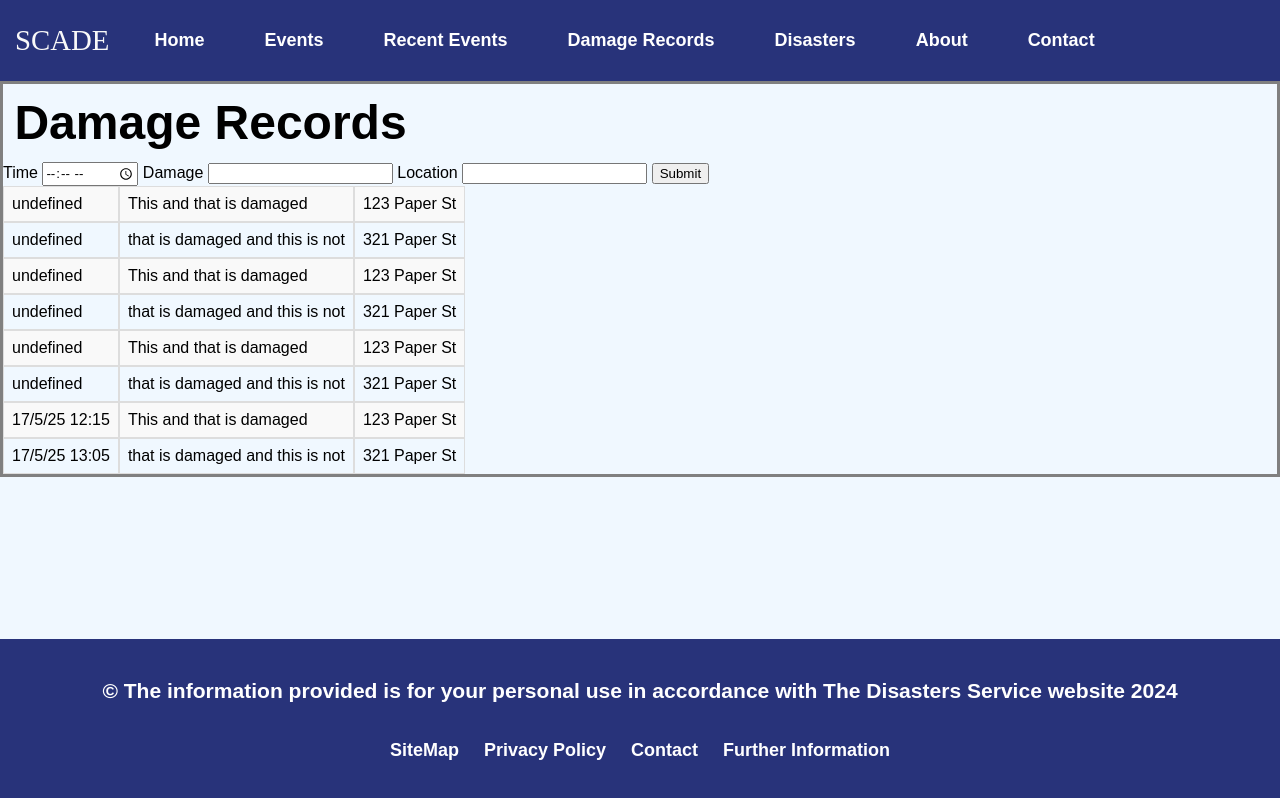
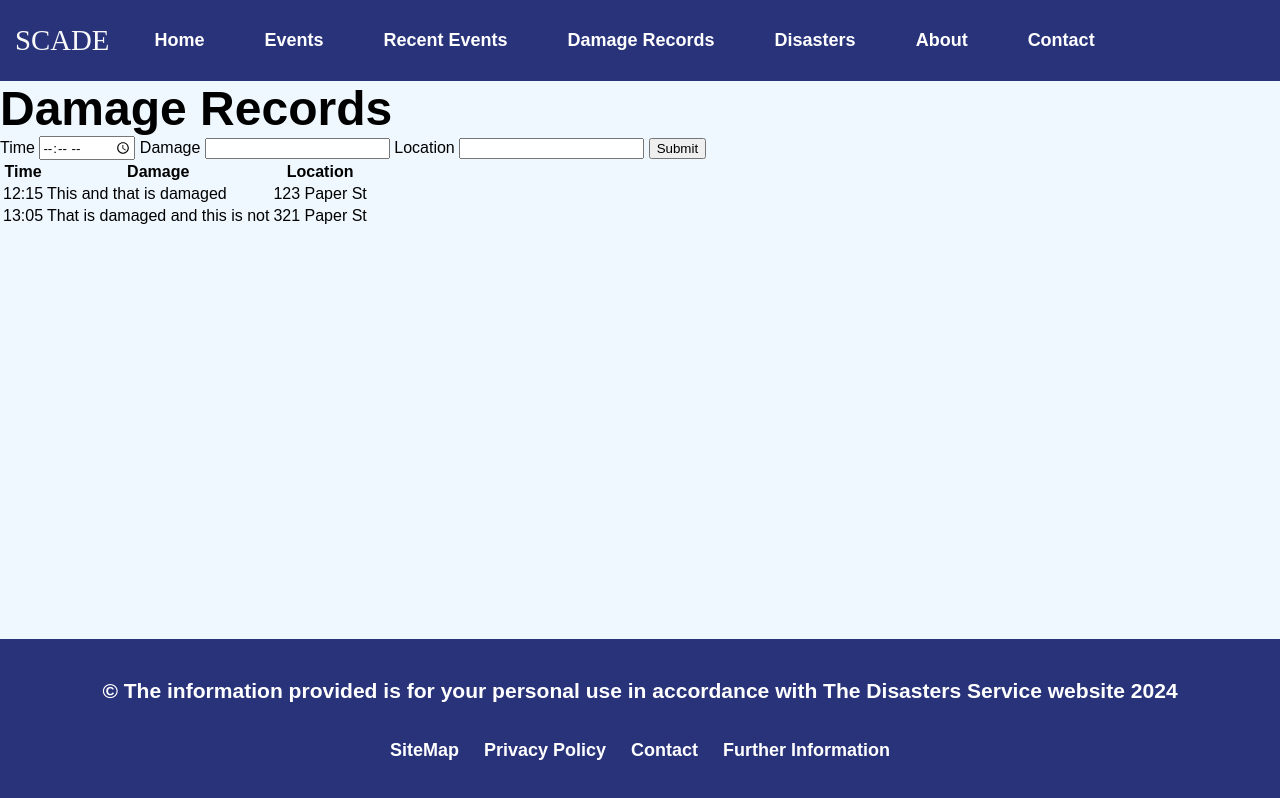
Before and after one commit to BIT-Studio-3/group-project-25-1-scade, a SvelteKit app: page /damage in a window 1280 px wide. Built offline with nearby package versions, Linux system fonts and the light colour scheme.

Commit message:
created working backend for damage records

```diff
--- a/src/routes/(app)/damage/+page.server.js
+++ /dev/null
@@ -1,25 +0,0 @@
-export const actions = {
-  report: async ({ cookies, request }) => {
-      const data = await request.formData();
-      const time = data.get('time');
-      const details = data.get('details');
-      const location = data.get('location');
-  }
-}
-
-export async function load ({}){
-
-
-
-return {data : [
-  { damage: 'This and that is damaged', location: '123 Paper St'},
-  { damage: 'that is damaged and this is not', location: '321 Paper St'},
-  { damage: 'This and that is damaged', location: '123 Paper St'},
-  { damage: 'that is damaged and this is not', location: '321 Paper St'},
-  { damage: 'This and that is damaged', location: '123 Paper St'},
-  { damage: 'that is damaged and this is not', location: '321 Paper St'},
-  { damage: 'This and that is damaged', location: '123 Paper St', time: '17/5/25 12:15'},
-  { damage: 'that is damaged and this is not', location: '321 Paper St',time: '17/5/25 13:05'}
-]
-  }
-}
--- a/src/routes/(app)/damage/+page.svelte
+++ b/src/routes/(app)/damage/+page.svelte
@@ -1,83 +1,89 @@
+<svelte:head>
+    <title>Damage Records Database</title>
+</svelte:head>
 <script>
+  import { onMount } from 'svelte';
+  import Header from '$lib/Header.svelte';
 
-  import Header from '$lib/Header.svelte';
-  export let data;
-  let damages = data.data;
-  console.log(damages);
+  let damages = [];
+  let time = '';
+  let damage = '';
+  let location = '';
+  let error = '';
 
+  // Fetch damage records from the API
+  async function fetchDamages() {
+    const res = await fetch('/damage');
+    damages = await res.json();
+  }
+
+  // Submit a new damage report via the API
+  async function submitDamage() {
+    const res = await fetch('/damage', {
+      method: 'POST',
+      headers: { 'Content-Type': 'application/json' },
+      body: JSON.stringify({ time, damage, location })
+    });
+
+    if (res.status === 201) {
+      await fetchDamages();
+      time = '';
+      damage = '';
+      location = '';
+      error = '';
+    } else {
+      const data = await res.json();
+      error = data.message || data.error;
+    }
+  }
+
+  // On page load, fetch the damage records
+  onMount(fetchDamages);
 </script>
 
-<body>
 <div class="top-of-body">
   <h2><Header headingTitle="Damage Records" /></h2>
 
-    <div class ="center-table">
-    <form method="POST" action="?/report">
+  <div class="center-table">
+    <form on:submit|preventDefault={submitDamage}>
       <label>
         Time
-      <input name="time" type="time">
+        <input bind:value={time} type="time" required />
       </label>
 
       <label>
         Damage
-    <input name="details" type="string">
+        <input bind:value={damage} type="text" required />
       </label>
 
       <label>
         Location
-    <input name="location" type="string">
+        <input bind:value={location} type="text" required />
       </label>
 
-
-
-      <button formaction="?/report">Submit</button>
+      <button type="submit">Submit</button>
+      {#if error}
+        <p style="color:red">{error}</p>
+      {/if}
     </form>
 
-      {#each damages as { damage, location, time}}
+    <table>
+      <thead>
+        <tr>
+          <th>Time</th>
+          <th>Damage</th>
+          <th>Location</th>
+        </tr>
+      </thead>
+      <tbody>
+        {#each damages as { damage, location, time }}
           <tr>
             <td>{time}</td>
             <td>{damage}</td>
             <td>{location}</td>
-
           </tr>
         {/each}
+      </tbody>
+    </table>
   </div>
-</body>
-
-<style>
-  p {
-    padding: 1.2%;
-  }
-  h2 {
-    padding: 0.9%;
-  }
-
-  .top-of-body {
-    border-style: solid;
-    border-color: grey;
-  }
-
-  table {
-    width: 100%;
-    border-collapse: collapse;
-  }
-
-  th, td {
-    border: 1px solid #ddd;
-    padding: 8px;
-    text-align: left;
-  }
-
-  th {
-    background-color: #f2f2f2;
-  }
-
-  tr:nth-child(even) {
-    background-color: #f9f9f9;
-  }
-
-  .center-table{
-    width: 100%;
-
-  }
-</style>
+</div>
--- /dev/null
+++ b/src/routes/(app)/damage/+server.js
@@ -0,0 +1,40 @@
+// src/routes/damage/+server.js
+let damageRecords = [
+    { damage: 'This and that is damaged', location: '123 Paper St', time: '12:15' },
+    { damage: 'That is damaged and this is not', location: '321 Paper St', time: '13:05' }
+  ];
+
+  export async function GET() {
+    return new Response(JSON.stringify(damageRecords), {
+      headers: { 'Content-Type': 'application/json' }
+    });
+  }
+
+  export async function POST({ request }) {
+    const data = await request.json();
+    const { damage, location, time } = data;
+
+    if (!damage || !location || !time) {
+      return new Response(JSON.stringify({ error: 'Missing fields' }), { status: 400 });
+    }
+
+    // Check for duplicates
+    const exists = damageRecords.find(
+      (entry) =>
+        entry.damage === damage &&
+        entry.location === location &&
+        entry.time === time
+    );
+
+    if (exists) {
+      return new Response(JSON.stringify({ message: 'Duplicate entry' }), { status: 409 });
+    }
+
+    const newEntry = { damage, location, time };
+    damageRecords.push(newEntry);
+
+    return new Response(JSON.stringify(newEntry), {
+      status: 201,
+      headers: { 'Content-Type': 'application/json' }
+    });
+  }
```
Also changed, not shown: 1 other file (tests, documents, lock files or other folders). Lines whose indentation alone changed are shown as unchanged.
